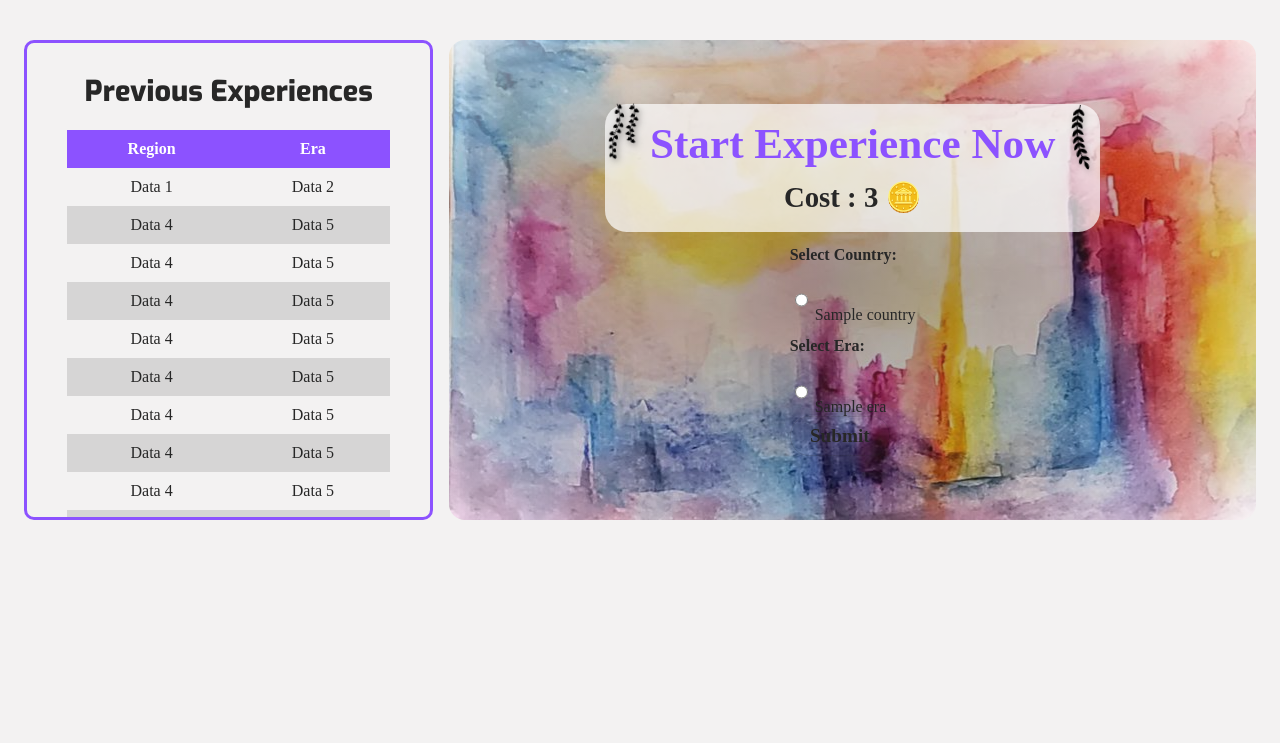
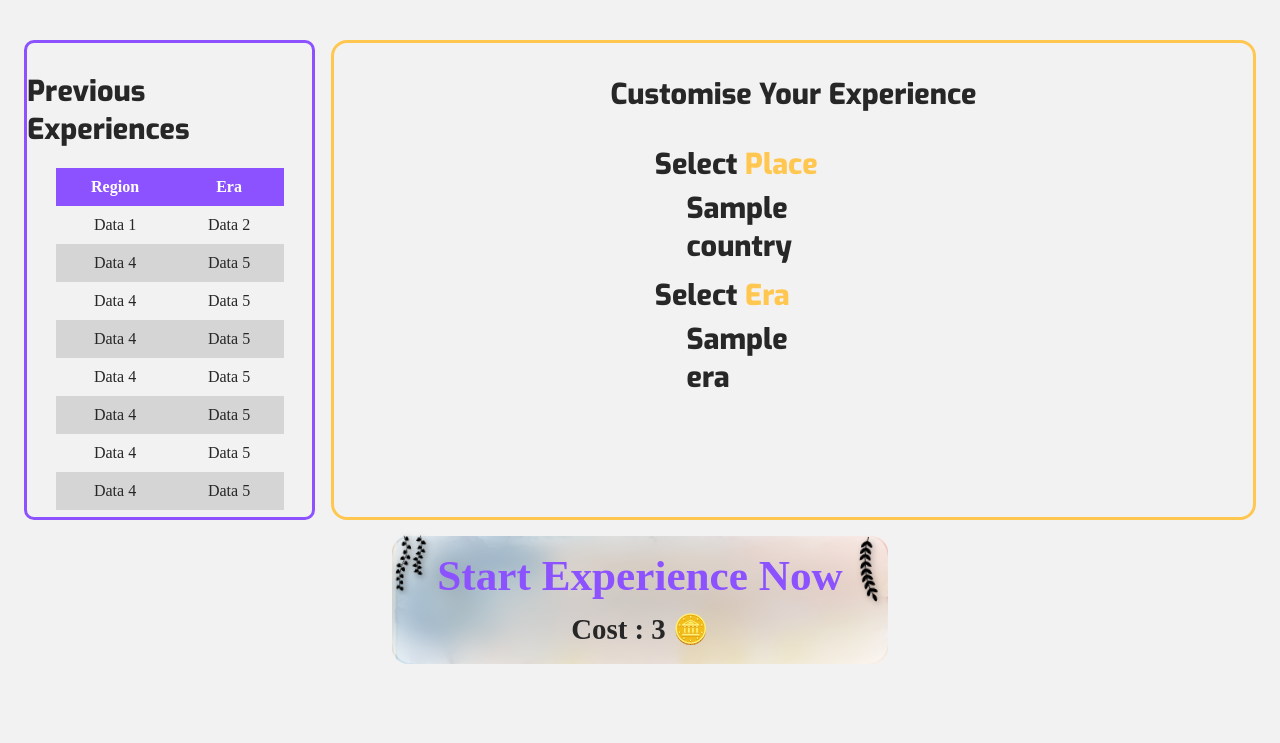
Before and after one commit to Ekuspreet/Cosmic-Art, a Flask app: template templates/profile.html in a window 1280 px wide. Shown: the part 57-800 px from the top of the page. Run offline with Flask 3, Linux system fonts and the light colour scheme; the template is opened without the code that fills it: most values are stand-ins (such as "Sample title", 1, 10 or a date in 2020); some web fonts are replaced.

Commit message:
Ekuschanges

```diff
--- a/app.py
+++ b/app.py
@@ -95,6 +95,9 @@ def experience():
 
     return render_template('experience-slide.html', area=country, era=era, url_list = url_list)
 
+
+
+
 #-----------------------------------
 # Running the app
 #-----------------------------------
--- a/static/styles/profile.css
+++ b/static/styles/profile.css
@@ -31,12 +31,19 @@ tr:hover {
     background-color: #e0e0e0;
     transition: background-color 0.3s ease;
 }
-
+.content{
+display: flex;
+flex-direction: column;
+align-items: center;
+justify-content: center;
+}
 .container{
+  align-self: stretch;
     background:none;
     display: flex;
     gap: 1em;
     margin: 1em;
+
 }
 .container, .start{
     height: 30em;
@@ -64,7 +71,7 @@ tr:hover {
     top: 0;
 }
 .start{
-    flex: 2;
+    flex: 1;
 }
 .start sch{
     font-size: calc(var(--xl)*1.5);
@@ -82,13 +89,14 @@ tr:hover {
 .start fch{
     font-size: inherit;
     color: inherit;
-    font-family: var(--script);
+    /* font-family: var(--script); */
 }
 .start button {
     position: relative;
     padding: 15px 45px;
+    backdrop-filter: blur(10px);
     /* background: var(--white); */
-    background-color: #ffffffb3;
+    background-color: #ffffff85;
     font-size: calc(var(--xxl)*1.5);
     font-weight: 700;
     font-family: var(--content);
@@ -96,6 +104,7 @@ tr:hover {
     cursor: pointer;
     /* border: 1px solid #fec195; */
     border-radius: 0.5em;
+    transition: all 0.5s ease;
 
     /* filter: drop-shadow(2px 2px 3px rgba(0, 0, 0, 0.2)); */
   }
@@ -209,3 +218,43 @@ tr:hover {
       transform: rotate(0);
     }
   }
+.options{
+  padding: 2em;
+  flex: 3;
+  display: flex;
+  flex-direction: column;
+  /* justify-content: center; */
+  align-items: center;
+  gap: 1em;
+  border-radius: 1em;
+  border: 3px solid var(--contrast);
+}
+
+.options .custom-form{
+  margin-top: 1em;
+  display: flex;
+  flex-direction: column;
+  gap: 1em;
+}
+.options span{
+  font-size: var(--xxl);
+}
+.country input, .era input{
+  /* visibility: hidden; */
+  display: none;
+}
+.country{
+  display: inherit;
+  flex-direction: column;
+}
+
+.radio-container span{
+  margin: 0.1em;
+  padding: 0.1em 1em;
+  display: inline-block;
+  color: var(--black);
+  width: 20%;
+  height: 1.5em;
+  /* border: 1px solid white; */
+
+}
--- a/templates/profile.html
+++ b/templates/profile.html
@@ -1,8 +1,8 @@
 {% extends 'root.html' %}
 {% block styles %}
 <link rel="stylesheet" href=" {{ url_for( 'static' , filename = 'styles/globals.css' ) }} ">
+<link rel="stylesheet" href=" {{ url_for( 'static' , filename = 'styles/login.css' ) }} ">
 <link rel="stylesheet" href=" {{ url_for( 'static' , filename = 'styles/profile.css' ) }} ">
-<link rel="stylesheet" href=" {{ url_for( 'static' , filename = 'styles/login.css' ) }} ">
 
 {% endblock styles %}
 
@@ -27,6 +27,10 @@
 {% endblock actions%}
 
 {% block content %}
+
+
+
+
 
 <div class="container">
 
@@ -165,6 +169,44 @@
         <!-- <img src="  {{ url_for('static', filename = 'public/experience.jpg') }} " alt=""> -->
     </div>
 
+
+    <div class="options">
+
+        <heading>Customise Your Experience</heading>
+
+        <form action='/experience' method="POST" class="custom-form">
+            <div class="country">
+                <heading>Select <span>Place</span> </heading>
+                <div class="countries">
+                    {% for country in countries %}
+                        <label class="radio-container">
+                            <input type="radio" name="selected_country" value="{{ country }}">
+                            <span>{{ country }}</span>
+                        </label>
+                    {% endfor %}
+                </div>
+            </div>
+
+            <div class="era">
+                <heading>Select <span>Era</span></heading>
+                <div class="eras">
+                    {% for era in eras %}
+                        <label class="radio-container">
+                            <input type="radio" name="selected_era" value="{{ era }}">
+                            <span>{{ era }}</span>
+                        </label>
+                    {% endfor %}
+                </div>
+            </div>
+        </form>
+    </div>
+
+
+
+</div>
+
+
+
 <div class="start">
     <!-- <img src="  {{ url_for('static', filename = 'public/startbg.jpg') }} " alt=""> -->
     <button>
@@ -227,23 +269,11 @@
           </svg>
         </div>
       </button>
-        <form action='/experience' method="POST">
-            <h2>Select Country:</h2>
-            {% for country in countries %}
-                <input type="radio" name="selected_country" value="{{ country }}"> {{ country }}
-            {% endfor %}
 
-            <h2>Select Era:</h2>
-            {% for era in eras %}
-                <input type="radio" name="selected_era" value="{{ era }}"> {{ era }}
-            {% endfor %}
 
-            <br>
-            <input type="submit" value="Submit">
-        </form>
     <!-- Start -->
 </div>
 
-</div>
+
 
 {% endblock %}
```
Lines whose indentation alone changed are shown as unchanged.
